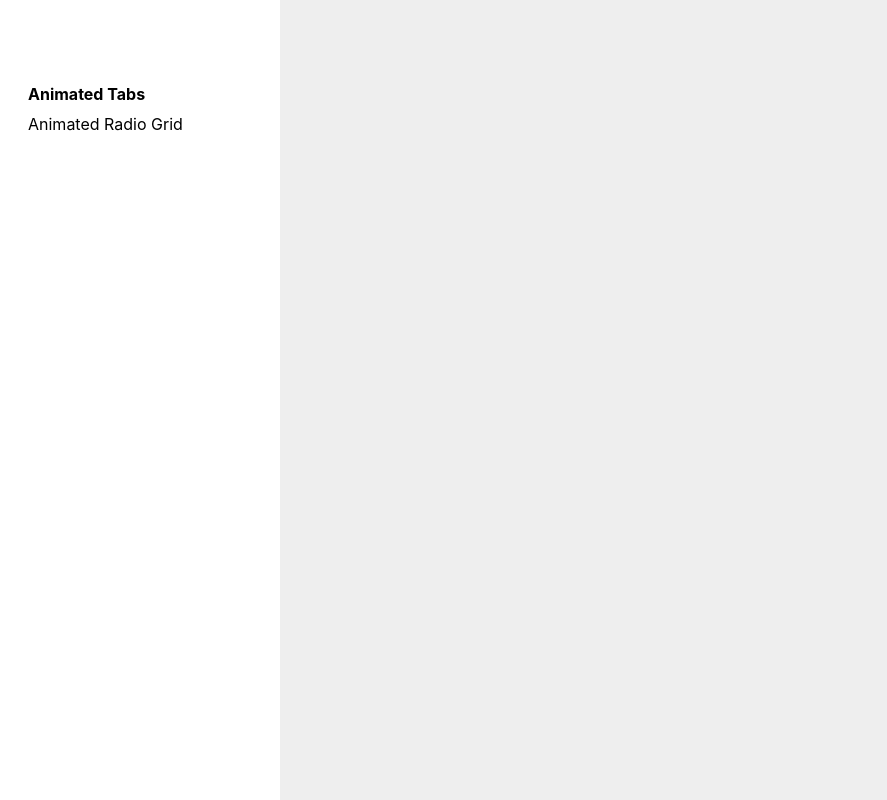
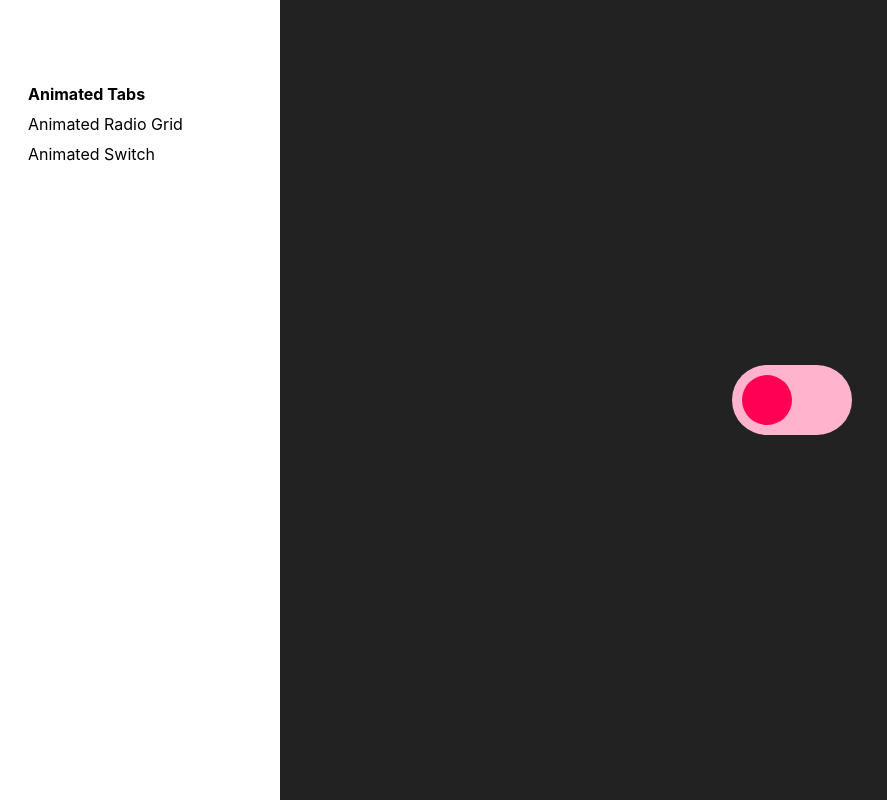
Before and after one commit to ashish-puttaa/framer-playground, a React (Create React App) app: page /animated-switch in a window 1280 px wide. Shown: the top 800 px of the page, without its empty margins (0-887 px from the left). Built offline with nearby package versions, Linux system fonts and the light colour scheme.

Commit message:
add animated switch

```diff
--- a/package.json
+++ b/package.json
@@ -7,6 +7,7 @@
     "@testing-library/react": "^11.1.0",
     "@testing-library/user-event": "^12.1.10",
     "framer-motion": "^3.1.5",
+    "polished": "^4.0.5",
     "react": "^17.0.1",
     "react-dom": "^17.0.1",
     "react-router-dom": "^5.2.0",
--- /dev/null
+++ b/src/components/animated-switch/animated-switch.component.jsx
@@ -0,0 +1,35 @@
+import { useState } from 'react';
+
+import { Wrapper, Handle, GlobalStyles } from './animated-switch.styles';
+
+const spring = {
+   type: 'spring',
+   stiffness: 700,
+   damping: 30,
+};
+
+const colors = ['rgb(255, 0, 85)', 'rgb(0, 153, 255)', 'rgb(34, 204, 136)', 'rgb(255, 170, 0)'];
+
+const AnimatedSwitch = () => {
+   const [active, setActive] = useState(false);
+   const [color, setColor] = useState(colors[0]);
+
+   const handleClick = () => {
+      setActive(!active);
+
+      const filteredColors = colors.filter((c) => c !== color);
+      const newIndex = Math.floor(Math.random() * (colors.length - 1));
+      setColor(filteredColors[newIndex]);
+   };
+
+   return (
+      <>
+         <GlobalStyles />
+         <Wrapper onClick={handleClick} active={active} color={color}>
+            <Handle layout transition={spring} />
+         </Wrapper>
+      </>
+   );
+};
+
+export default AnimatedSwitch;
--- /dev/null
+++ b/src/components/animated-switch/animated-switch.styles.js
@@ -0,0 +1,41 @@
+import styled, { createGlobalStyle, css } from 'styled-components';
+import { lighten } from 'polished';
+import { motion } from 'framer-motion';
+
+const red = 'rgb(255, 0, 85)';
+
+const lightenColor = (color) => lighten(0.35, color);
+
+export const Handle = styled(motion.div)`
+   width: 50px;
+   height: 50px;
+   border-radius: 50%;
+   background-color: ${red};
+`;
+
+export const Wrapper = styled.div`
+   display: flex;
+   padding: 10px;
+   background-color: ${lightenColor(red)};
+   border-radius: 100px;
+   width: 120px;
+   cursor: pointer;
+
+   justify-content: ${(props) => (props.active ? 'flex-end' : 'flex-start')};
+
+   ${(props) =>
+      props.color &&
+      css`
+         background-color: ${lightenColor(props.color)};
+
+         ${Handle} {
+            background-color: ${props.color};
+         }
+      `}
+`;
+
+export const GlobalStyles = createGlobalStyle`
+   body {
+      background-color: #222;
+   }
+`;
--- /dev/null
+++ b/src/components/animated-switch/index.js
@@ -0,0 +1 @@
+export { default } from './animated-switch.component';
--- a/src/index.css
+++ b/src/index.css
@@ -5,6 +5,7 @@ body {
    -webkit-font-smoothing: antialiased;
    -moz-osx-font-smoothing: grayscale;
    background-color: #eee;
+   transition: background-color 0.1s;
 }
 
 code {
--- a/src/routes/index.js
+++ b/src/routes/index.js
@@ -1,5 +1,6 @@
 import AnimatedTabs from '../components/animated-tabs';
 import AnimatedRadioGrid from '../components/animated-radio-grid';
+import AnimatedSwitch from '../components/animated-switch/animated-switch.component';
 
 export const routes = [
    {
@@ -12,6 +13,7 @@ export const routes = [
       name: 'Animated Radio Grid',
       component: AnimatedRadioGrid,
    },
+   { path: '/animated-switch', name: 'Animated Switch', component: AnimatedSwitch },
 ];
 
 export const defaultPath = '/animated-tabs';
```
Also changed, not shown: 1 other file (tests, documents, lock files or other folders).
